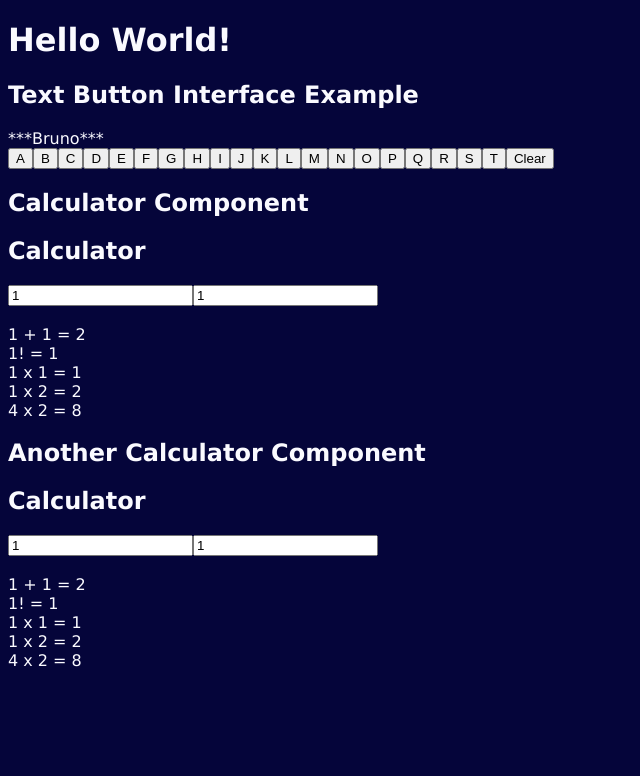
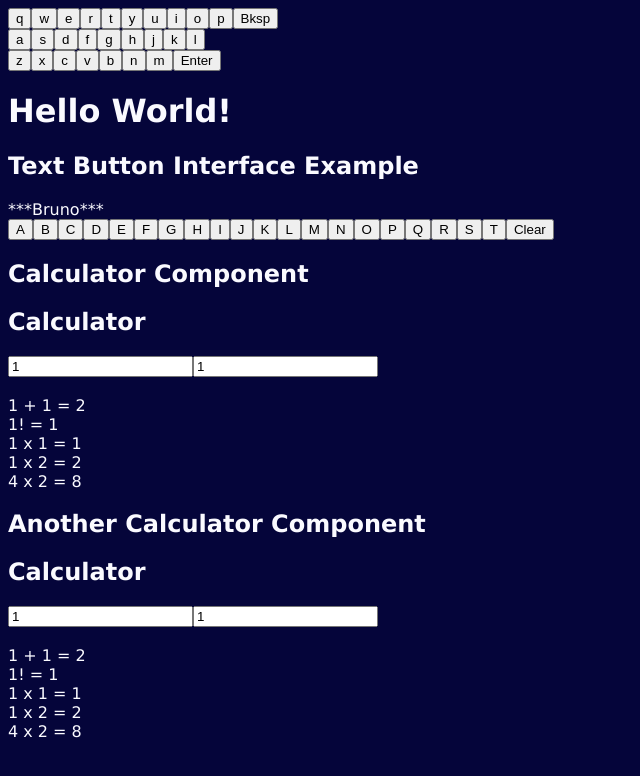
Before and after one commit to Aarav4258/build, a React (Vite) app: page / in a window 1280 px wide. Shown: the top 776 px of the page, without its empty margins (0-640 px from the left). Built offline with nearby package versions, Linux system fonts and the light colour scheme.

Commit message:
Onscreen Qwerty Keyboard Example

```diff
--- a/src/App.tsx
+++ b/src/App.tsx
@@ -1,17 +1,19 @@
 import './App.css'
 import { Calculator } from './Calculator';
+import { OnscreenQwerty } from './Keyboard';
 import { TextButtonInterface } from './TextButtonInterface';
 
 const App = () => {
   return (
     <main>
+      <OnscreenQwerty />
       <h1>Hello World!</h1>
       <h2>Text Button Interface Example</h2>
       <TextButtonInterface />
       <h2>Calculator Component </h2>
-        <Calculator/>
+      <Calculator />
       <h2>Another Calculator Component</h2>
-      <Calculator/>
+      <Calculator />
     </main>
   )
 }
--- /dev/null
+++ b/src/Keyboard.tsx
@@ -0,0 +1,41 @@
+import { useState } from "react";
+
+export const OnscreenQwerty = () => {
+    const [word, setWord] = useState("");
+
+    const top = Array.from('qwertyuiop');
+    const middle = Array.from('asdfghjkl');
+    const bottom = Array.from('zxcvbnm');
+
+    const makeKey = (letter: string) => (
+        <button onClick={() => setWord(word + letter)}>{letter}</button>
+    );
+    const deleteLastLetter = () => {
+        let wordLength = word.length;
+        setWord(word.substring(0, wordLength - 1));
+    }
+
+    return (
+        <div className="qwertyInput">
+            <div className="result">
+                {word}
+            </div>
+            <div className="keyboard">
+                <div className="row">
+                    {top.map(makeKey)}
+                    <button onClick={deleteLastLetter}>
+                        Bksp
+                    </button>
+                </div>
+                <div className="row">
+                    {middle.map(makeKey)}
+                </div>
+                <div className="row">
+                    {bottom.map(makeKey)}
+                    <button>Enter</button>
+                </div>
+            </div>
+        </div>
+    )
+
+}
```
